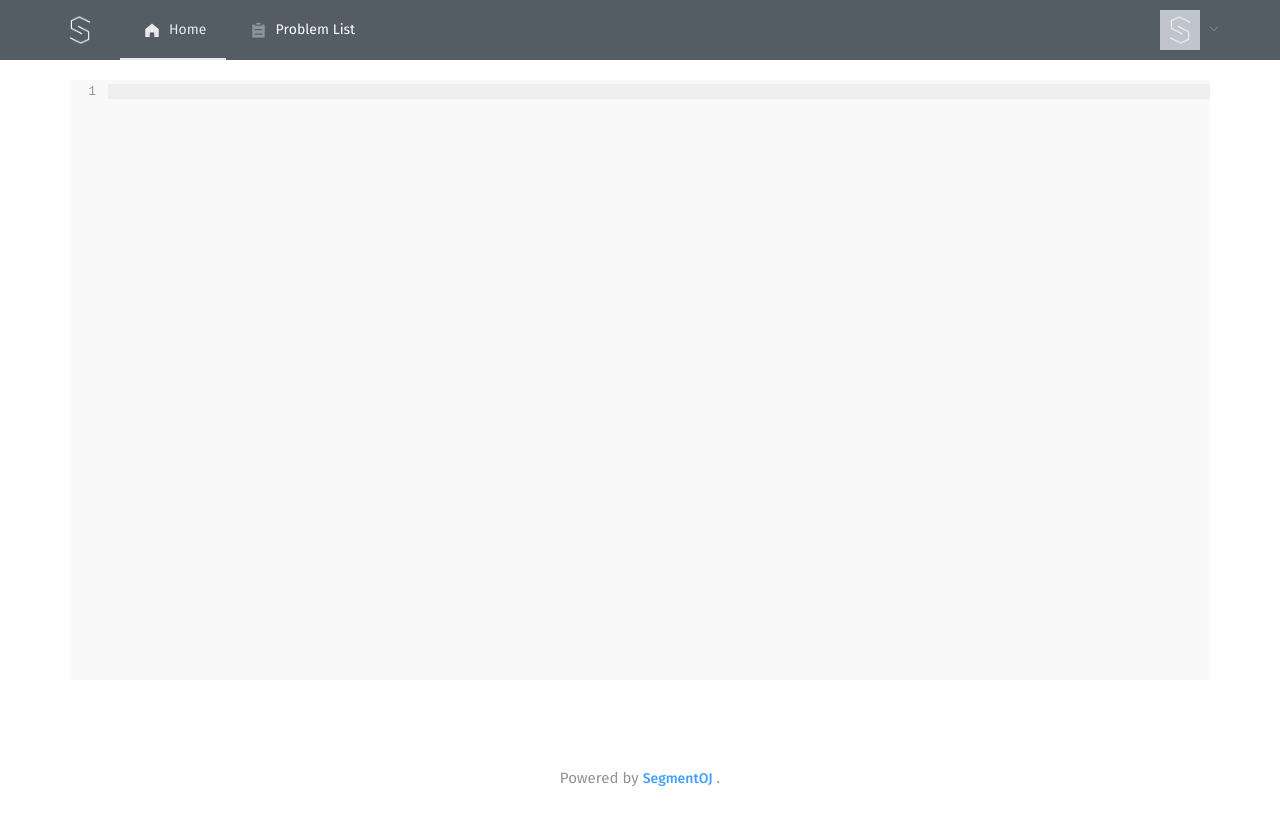
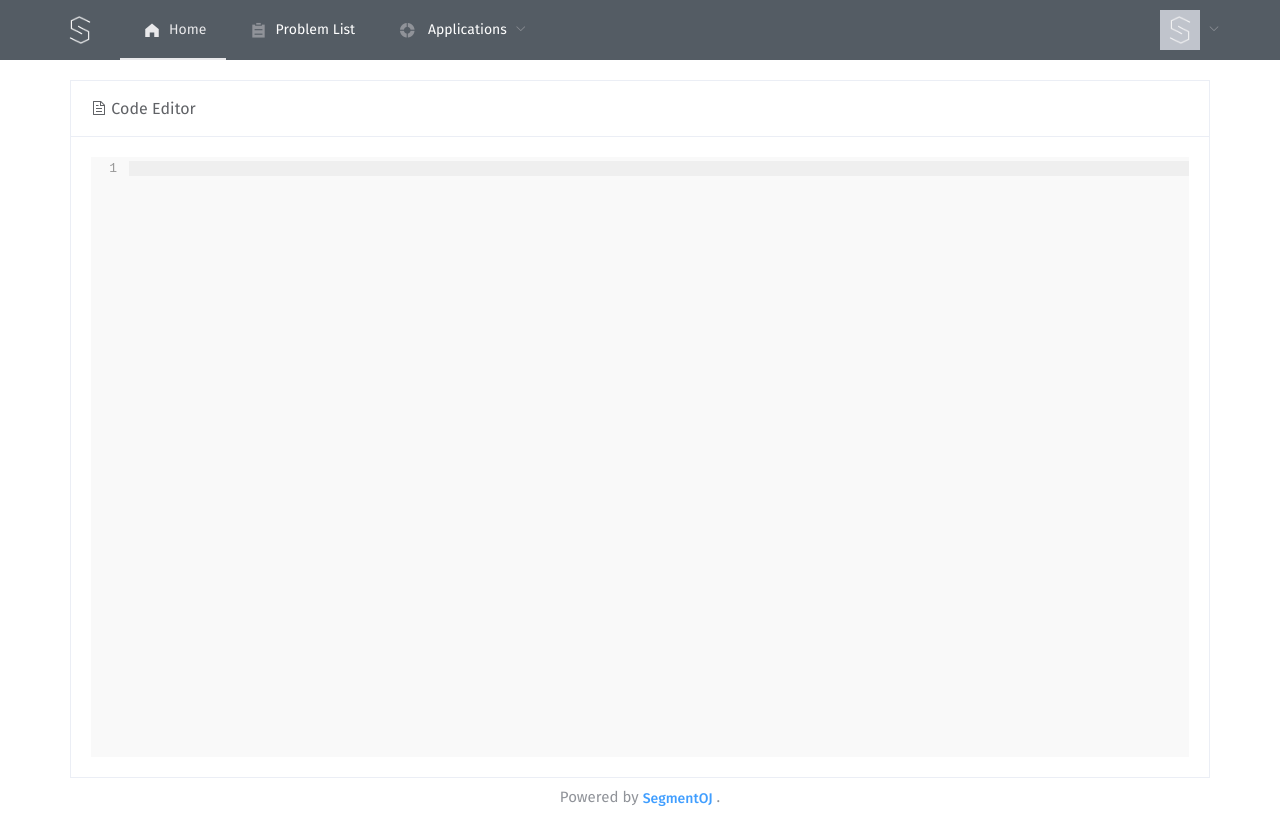
Before and after one commit to segment-oj/segmentoj-frontend, a Vue app: page /app/editor in a window 1280 px wide. Built offline with nearby package versions, Linux system fonts and the light colour scheme; what vue-katex, vue-unique-id would draw is missing.

Commit message:
add entrance to editor
Signed-off-by: zhangtianli2006 <zhangtianli2006@163.com>

```diff
--- a/src/components/tool/editor.vue
+++ b/src/components/app/editor.vue
@@ -1,5 +1,11 @@
 <template>
-  <codeMirror />
+  <el-card>
+    <div slot="header" class="clearfix">
+      <i class="el-icon-document" />
+      Code Editor
+    </div>
+    <codeMirror />
+  </el-card>
 </template>
 
 <script>
--- a/src/components/page/navbar.vue
+++ b/src/components/page/navbar.vue
@@ -22,6 +22,15 @@
           <i class="el-icon-s-order" />
           <div class="lable"> Problem List</div>
         </el-menu-item>
+        <el-submenu index="1">
+          <template slot="title">
+            <i class="el-icon-s-help" />
+            <span class="lable"> Applications</span>
+          </template>
+          <el-menu-item index="/app/editor">
+            Code Editor
+          </el-menu-item>
+        </el-submenu>
         <el-submenu index="2" id="user">
           <template slot="title">
               <el-avatar shape="square">
--- a/src/router.js
+++ b/src/router.js
@@ -27,7 +27,7 @@ let router = new Router({
     component: () => import('./components/problem/submit.vue')
   }, {
     path: '/app/editor',
-    component: () => import('./components/tool/editor.vue')
+    component: () => import('./components/app/editor.vue')
   }, {
     path: '*',
     component: () => import('./components/404.vue')
```
